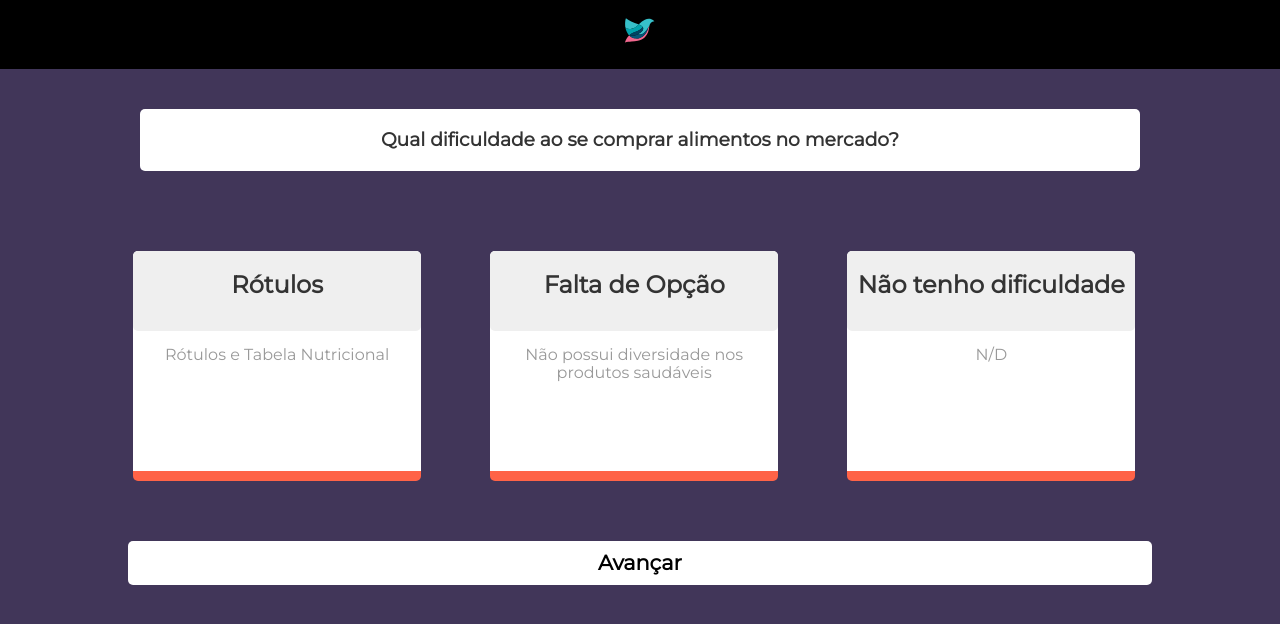
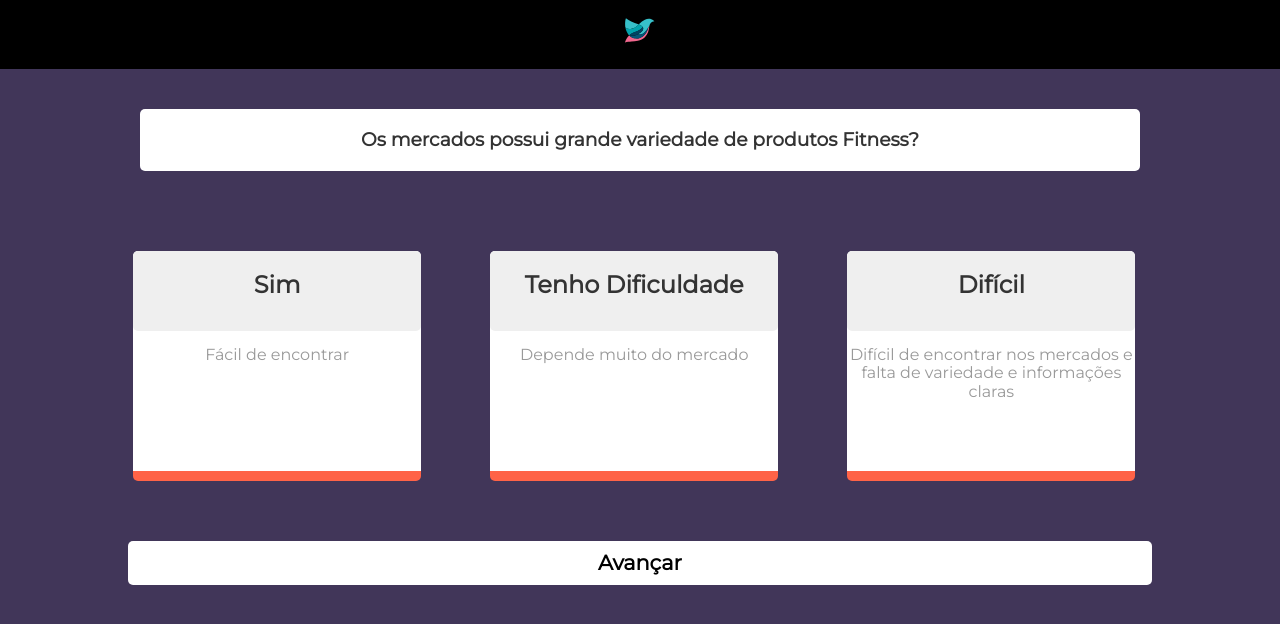
Before and after one commit to alanandrade/pesquisa-projeto, an Angular app in the folder pesquisa-projeto/: page / in a window 1280 px wide. Both pictures are taken after a click on the button "Avançar". Shown: the top 624 px of the page. Built offline with nearby package versions, Linux system fonts and the light colour scheme.

Commit message:
update css

```diff
--- a/pesquisa-projeto/src/app/app.scss
+++ b/pesquisa-projeto/src/app/app.scss
@@ -3,7 +3,7 @@ $base-header:		#000000;
 $base-step0: 		#2c3e50;
 $base-step1: 		#413659;
 $base-step2:		#353129;
-$base-step3:		#413659;
+$base-step3:		#175956;
 
 $text-color:		#000;
 $text-base:			#333333;
--- a/pesquisa-projeto/src/app/step-0/step-0.component.html
+++ b/pesquisa-projeto/src/app/step-0/step-0.component.html
@@ -30,23 +30,23 @@
 <section class="step step1" *ngIf="step1 == true">
 	<section class="content">
 		<div class="pergunta">
-			<h3>Qual dificuldade ao se comprar alimentos no mercado?</h3>
+			<h3>Os mercados possui grande variedade de produtos Fitness?</h3>
 		</div>
 
 		<section class="cards clearfix">
 			<div class="card">
-				<h2>Rótulos</h2>
-				<p>Rótulos e Tabela Nutricional</p>
+				<h2>Sim</h2>
+				<p>Fácil de encontrar</p>
 			</div>
 
 			<div class="card">
-				<h2>Falta de Opção</h2>
-				<p>Não possui diversidade nos produtos saudáveis</p>
+				<h2>Tenho Dificuldade</h2>
+				<p>Depende muito do mercado</p>
 			</div>
 
 			<div class="card">
-				<h2>Não tenho dificuldade</h2>
-				<p>N/D</p>
+				<h2>Difícil</h2>
+				<p>Difícil de encontrar nos mercados e falta de variedade e informações claras</p>
 			</div>
 		</section>
 
@@ -59,13 +59,13 @@
 <section class="step step2" *ngIf="step2 == true">
 	<section class="content">
 		<div class="pergunta">
-			<h3>Qual o nivel de diculdade na alimentação saudável?</h3>
+			<h3>As informações são de facil acesso nos produtos?</h3>
 		</div>
 
 		<section class="cards clearfix">
 			<div class="card">
 				<h2>Simples</h2>
-				<p>Tenho fácil controle</p>
+				<p>São de fácil acesso</p>
 			</div>
 
 			<div class="card">
@@ -109,7 +109,7 @@
 		</section>
 
 		<section class="btn-action">
-			<button (click)="avancarStep1()">Avançar</button>
+			<button>Concluir</button>
 		</section>
 	</section>
 </section>
--- a/pesquisa-projeto/src/app/step-0/step-0.scss
+++ b/pesquisa-projeto/src/app/step-0/step-0.scss
@@ -45,9 +45,9 @@
 	border-bottom: 10px solid tomato;
 	cursor: pointer;
 	text-align: center;
-	&:hover, &:active{
+	&:hover{
 		background-color: $bg-gelo;
-		transition-duration: 1s;
+		transition-duration: 0.5s;
 	}
 
 	h2{
```
Also changed, not shown: pesquisa-projeto/src/app/step-0/step-0.component.css (+1 -1 lines), pesquisa-projeto/src/app/globals.ts (added).
